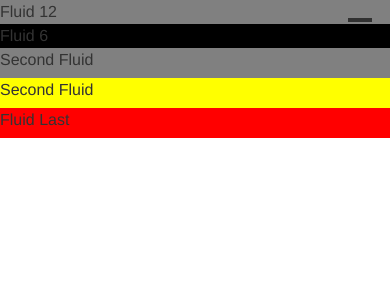
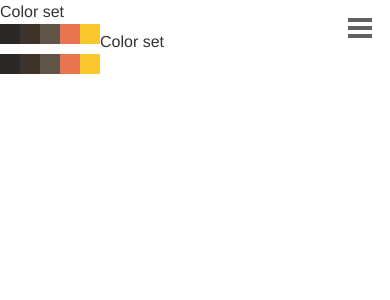
Before and after one commit to cyloops/Dashboard, a CodeIgniter app: page /index.php/topic/index in a window 390 px wide. Shown: the top 300 px of the page. Run offline with CodeIgniter, Linux system fonts and the light colour scheme.

Commit message:
bootstrap-responsive.css 수정하긴 전

```diff
--- a/application/controllers/topic.php
+++ b/application/controllers/topic.php
@@ -13,4 +13,3 @@ class Topic extends CI_Controller {
 		$this->load->view('footer');
 	}
 }
-?>
--- a/application/views/topic.php
+++ b/application/views/topic.php
@@ -1,15 +1,28 @@
-<div class="row-fluid">
- <div class="span12" style="background:gray">
-   Fluid 12
-   <div class="row-fluid">
-     <div class="span6" style="background:black">
-       Fluid 6
-       <div class="row-fluid">
-         <div class="span6" style="background:gray">Second Fluid</div>
-         <div class="span6" style="background:yellow">Second Fluid</div>
-        </div>
+<div class="container-fluid">
+ <div class="row-fluid">
+   <div class="span2">Color set
+     <!--Color content-->
+      <div>
+        <div style="background:#292826;width:20px;height:20px;float:left"></div>
+        <div style="background:#3d332a;width:20px;height:20px;float:left"></div>
+        <div style="background:#605448;width:20px;height:20px;float:left"></div>
+        <div style="background:#ea7351;width:20px;height:20px;float:left"></div>
+        <div style="background:#f9c82e;width:20px;height:20px;float:left"></div>
       </div>
-      <div class="span6" style="background:red">Fluid Last</div>
-    </div>
-  </div>
+   </div>
+
+   <div class="span2">Color set
+      <div>
+        <div style="background:#292826;width:20px;height:20px;float:left"></div>
+        <div style="background:#3d332a;width:20px;height:20px;float:left"></div>
+        <div style="background:#605448;width:20px;height:20px;float:left"></div>
+        <div style="background:#ea7351;width:20px;height:20px;float:left"></div>
+        <div style="background:#f9c82e;width:20px;height:20px;float:left"></div>
+      </div>
+   </div>
+
+   <div class="span10">
+     <!--Body content-->
+   </div>
+ </div>
 </div>
```
